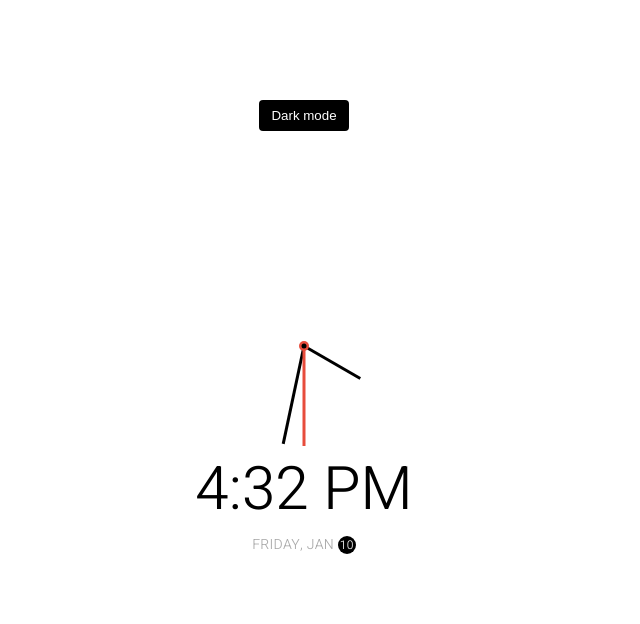
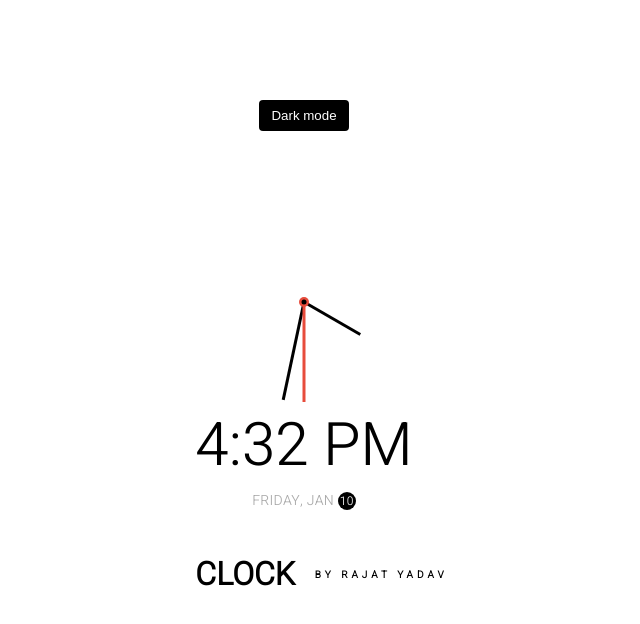
Before and after one commit to Rajat0063/JavaScript-Projects, a plain HTML site: page Clock Theme/index.html in a window 1280 px wide. Shown: the whole page, without its empty margins (336-976 px from the left). Drawn offline with Linux system fonts and the light colour scheme.

Commit message:
Completed

```diff
--- a/Clock Theme/index.html
+++ b/Clock Theme/index.html
@@ -30,6 +30,11 @@
 
         <div class="time"></div>
         <div class="date"></div>
+
+        <div id="author">
+            <h1>Clock</h1> <span>by Rajat Yadav</span>
+        </div>
+
     </div>
 
     <script src="script.js"></script>
--- a/Clock Theme/style.css
+++ b/Clock Theme/style.css
@@ -136,3 +136,24 @@ body {
     transition: all 0.5s ease-in;
     font-size: 12px;
 }
+footer {
+    color: #050C9C;
+  }
+
+  #author {
+    width: 100%;
+    margin-top: 40px;
+    display: inline-flex;
+    align-items: center;
+    justify-content: center;
+    font-weight: 600;
+    color: inherit;
+    text-transform: uppercase;
+    padding-left: 35px;
+  }
+  #author span {
+    font-size: 10px;
+    margin-left: 20px;
+    color: inherit;
+    letter-spacing: 4px;
+  }
```
Also changed, not shown: Decimal to Binary/style.css (+8 -8 lines), Clock Theme/assets/image.png, Decimal to Binary/assets/image.png (added), 1 other file.
